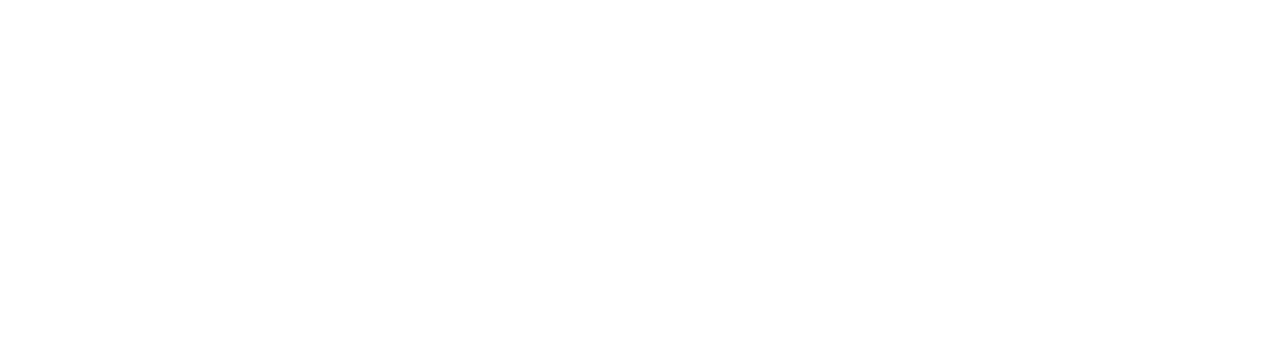
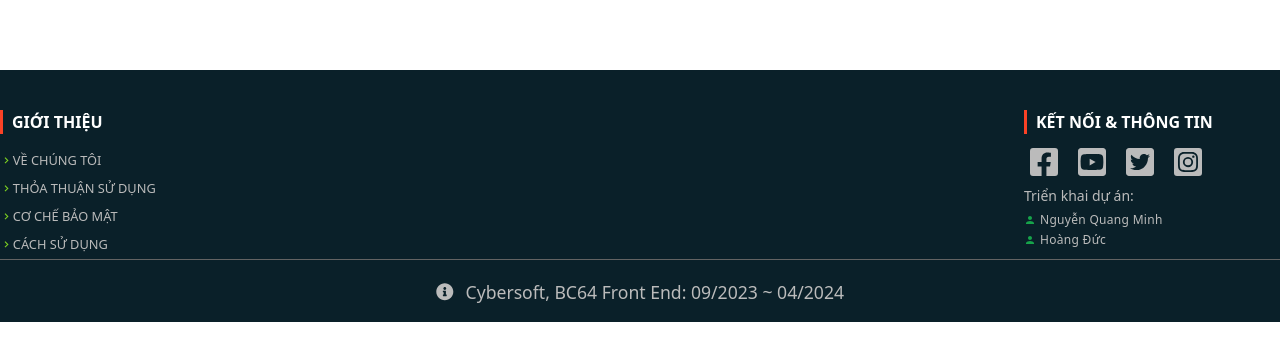
Before and after one commit to lhduc141/BC64_Capstone_Movie, a React (Create React App) app: page / in a window 1280 px wide. Shown: the part 142-502 px from the top of the page. Built offline with nearby package versions, Linux system fonts and the light colour scheme; no server answers.

Commit message:
bo sung Footer

```diff
--- a/package.json
+++ b/package.json
@@ -10,9 +10,12 @@
     "antd": "^5.15.3",
     "axios": "^1.6.8",
     "formik": "^2.4.5",
+    "immer": "^10.0.4",
     "lottie-react": "^2.4.0",
+    "moment": "^2.30.1",
     "react": "^18.2.0",
     "react-dom": "^18.2.0",
+    "react-icons": "^5.0.1",
     "react-redux": "^9.1.0",
     "react-router-dom": "^6.22.3",
     "react-scripts": "5.0.1",
--- a/src/components/Footer/Footer.jsx
+++ b/src/components/Footer/Footer.jsx
@@ -1,7 +1,98 @@
-import React, { Component } from "react";
+import { MdPerson, MdKeyboardArrowRight } from "react-icons/md";
+import {
+  FaFacebookSquare,
+  FaYoutubeSquare,
+  FaTwitterSquare,
+  FaInstagramSquare,
+  FaAppStore,
+  FaAndroid,
+  FaInfoCircle,
+} from "react-icons/fa";
+import { NavLink } from "react-router-dom";
 
-export default class Footer extends Component {
-  render() {
-    return <div>Footer</div>;
-  }
+function Footer() {
+  return (
+    <footer className="footer bg-dark-1 shadow-lg pt-10 mt-20 text-grey-4">
+      <div className="container mx-auto flex flex-wrap">
+        <div className="w-full sm:w-6/12 md:w-1/5 col uppercase px-6 sm:px-0">
+          <h3 className="relative text-white">Giới thiệu</h3>
+          <div className="col-content">
+            <ul>
+              <li>
+                <NavLink className="hover:text-primary flex items-center">
+                  <MdKeyboardArrowRight className="inline-block align-middle" />
+                  Về chúng tôi
+                </NavLink>
+              </li>
+              <li>
+                <NavLink className="hover:text-primary flex items-center">
+                  <MdKeyboardArrowRight className="inline-block align-middle" />
+                  Thỏa thuận sử dụng
+                </NavLink>
+              </li>
+              <li>
+                <NavLink className="hover:text-primary flex items-center">
+                  <MdKeyboardArrowRight className="inline-block align-middle" />
+                  Cơ chế bảo mật
+                </NavLink>
+              </li>
+              <li>
+                <NavLink className="hover:text-primary flex items-center">
+                  <MdKeyboardArrowRight className="inline-block align-middle" />
+                  Cách sử dụng
+                </NavLink>
+              </li>
+            </ul>
+          </div>
+        </div>
+        <div className="w-full sm:w-6/12 md:w-1/5 col uppercase px-6 sm:px-0">
+          {/* Phần Hỗ trợ */}
+        </div>
+        <div className="w-full sm:w-6/12 md:w-1/5 col uppercase px-6 sm:px-0">
+          {/* Phần Library used */}
+        </div>
+        <div className="w-full sm:w-6/12 md:w-1/5 col uppercase px-6 sm:px-0">
+          {/* Phần Download app */}
+        </div>
+        <div className="w-full sm:w-6/12 md:w-1/5 col uppercase px-6 sm:px-0">
+          <h3 className="relative text-white">Kết nối & thông tin</h3>
+          <div className="social flex">
+            <a className="social__item mx-1" href="#url">
+              <FaFacebookSquare />
+            </a>
+            <a className="social__item mx-1" href="#url">
+              <FaYoutubeSquare />
+            </a>
+            <a className="social__item mx-1" href="#url">
+              <FaTwitterSquare />
+            </a>
+            <a className="social__item mx-1" href="#url">
+              <FaInstagramSquare />
+            </a>
+          </div>
+          <div className="members">
+            <h4 className="normal-case text-sm pb-1 pt-2">Triển khai dự án:</h4>
+            <ul className="capitalize text-xs">
+              <li className="leading-5 flex items-center tracking-wide">
+                <MdPerson className="inline-block mr-1 text-green-600" /> Nguyễn Quang Minh
+              </li>
+              <li className="leading-5 flex items-center tracking-wide">
+                <MdPerson className="inline-block mr-1 text-green-600" /> Hoàng Đức
+              </li>
+            </ul>
+          </div>
+        </div>
+      </div>
+      <div className="footer__bot text-center border-t border-grey-1 pt-4 pb-4 text-lg">
+        <p>
+          <FaInfoCircle className="inline-block mr-3 align-middle" />
+          <span className="align-middle">
+            Cybersoft, BC64 Front End: 09/2023 ~ 04/2024
+          </span>
+        </p>
+      </div>
+    </footer>
+  );
 }
+
+export default Footer;
--- a/src/index.css
+++ b/src/index.css
@@ -1,3 +1,103 @@
 @tailwind base;
 @tailwind components;
 @tailwind utilities;
+
+.footer {
+  background-color: #0a2029;
+  box-shadow: 0 -2px 4px #fff;
+  padding-top: 40px;
+  margin-top: 80px;
+  color: #bbbbbb;
+}
+
+.footer__top {
+  padding-bottom: 60px;
+}
+
+.col {
+  h3 {
+    padding-left: 12px;
+    margin-bottom: 12px;
+    font-weight: bold;
+    &::before {
+      content: "";
+      position: absolute;
+      top: 0;
+      height: 100%;
+      left: 0;
+      width: 3px;
+      background-color: #fb4226;
+    }
+  }
+}
+
+.col-content ul li {
+  line-height: 2.2;
+}
+
+.col-content ul li a {
+  font-size: 0.8rem;
+  transition: 0.3s;
+  display: flex;
+  align-items: center;
+}
+
+.col-content ul li a:hover {
+  color: #fff;
+}
+
+.col-content ul li a svg {
+  color: #7ed321;
+}
+
+.social .social__item {
+  font-size: 2rem;
+  margin-right: 12px;
+  transition: 0.3s;
+}
+
+.social .social__item:hover {
+  color: #fff;
+}
+
+.mobile-app .app__item {
+  font-size: 30px;
+  margin-left: 8px;
+  margin-right: 8px;
+  display: flex;
+  align-items: center;
+  transition: 0.3s;
+}
+
+.mobile-app .app__item:hover {
+  color: #fff;
+}
+
+@media screen and (max-width: 768px) {
+  .mobile-app {
+    flex-direction: row;
+  }
+  .mobile-app .app__item {
+    font-size: 2.5rem;
+  }
+}
+
+.footer__bot {
+  border-top: 1px solid #636363;
+  padding: 16px 0;
+  font-size: 1.1rem;
+}
+
+@media screen and (max-width: 1024px) {
+  .footer {
+    margin-top: 0px;
+    padding-top: 10px;
+  }
+  .footer__top {
+    padding-bottom: 20px;
+  }
+  .footer__bot {
+    padding: 16px 0;
+    font-size: 14px;
+  }
+}
--- a/src/templates/HomeTemplate.jsx
+++ b/src/templates/HomeTemplate.jsx
@@ -1,14 +1,14 @@
 import React from "react";
 import { Outlet } from "react-router-dom";
 import Header from "../components/Header/Header";
-import { Footer } from "antd/es/layout/layout";
+import Footer from '../components/Footer/Footer'
 
 const HomeTemplate = () => {
   return (
     <div>
       <Header />
       <Outlet />
-      {/* <Footer /> */}
+      <Footer/>
     </div>
   );
 };
```
Also changed, not shown: src/pages/signupPage/SignupPage.jsx (line endings or trailing spaces), 1 other file (tests, documents, lock files or other folders).
